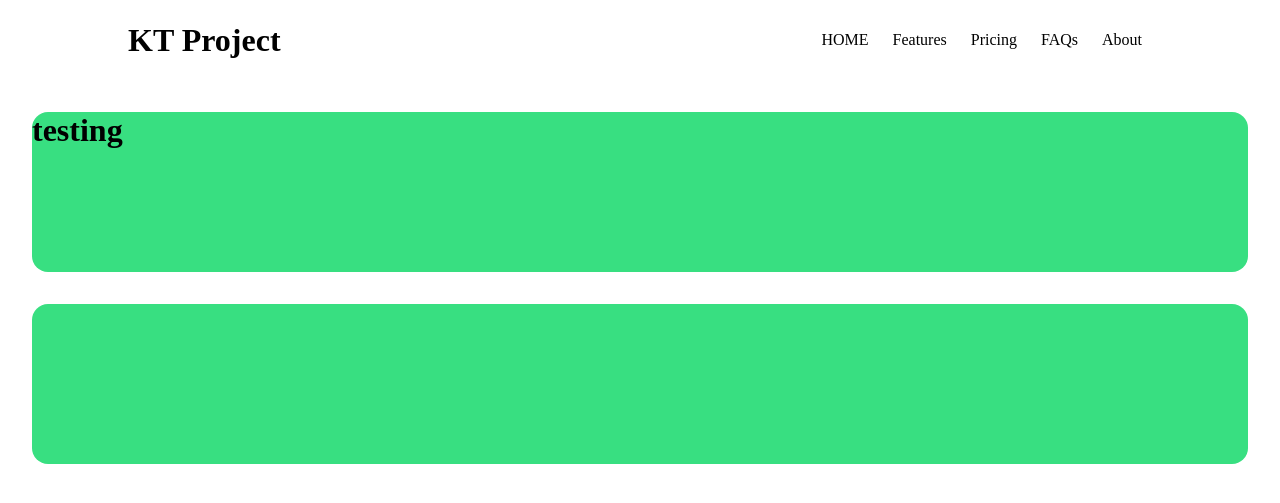
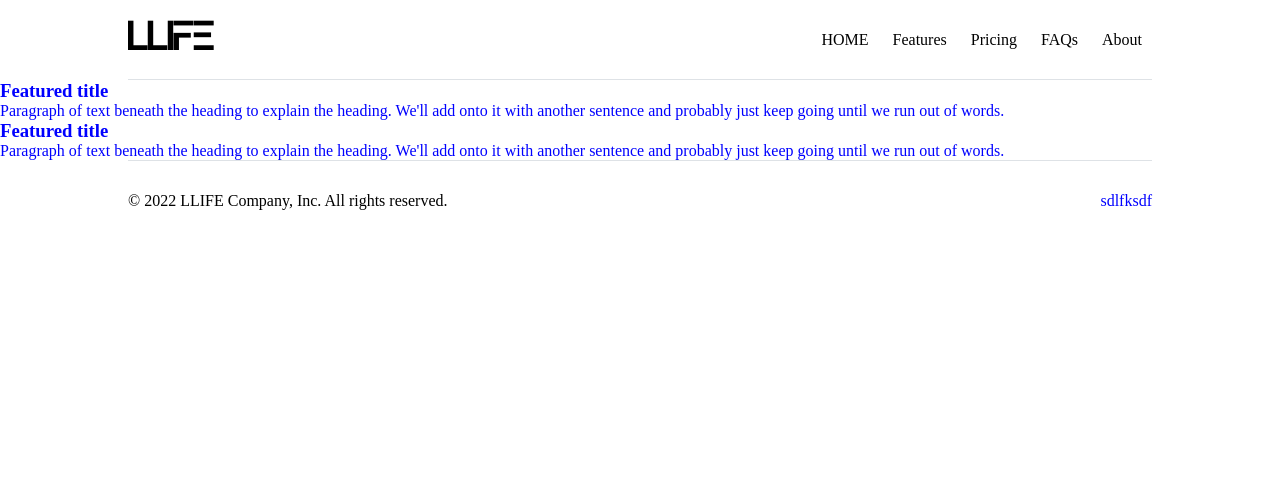
Before and after one commit to Sunny14578/front, a Django app: page /account/hello_world/ in a window 1280 px wide. Shown: the top 503 px of the page. Run offline with Django 4.2, Linux system fonts and the light colour scheme; some web fonts are replaced.

Commit message:
django css 11 commit

```diff
--- a/accountapp/templates/accountapp/hello_world.html
+++ b/accountapp/templates/accountapp/hello_world.html
@@ -1,9 +1,22 @@
 {% extends 'base.html' %}
 
 {% block content %}
-  <div style = "height : 10rem; background-color: #38df81; border-radius: 1rem; margin: 2rem;" >
-    <h1>
-      testing
-    </h1>
-  </div>
+<div class = "row">
+    <div class = "feature">
+        <h3>
+            Featured title
+        </h3>
+        <p>
+            Paragraph of text beneath the heading to explain the heading. We'll add onto it with another sentence and probably just keep going until we run out of words.
+        </p>
+    </div>
+    <div class = "feature">
+        <h3>
+            Featured title
+        </h3>
+        <p>
+            Paragraph of text beneath the heading to explain the heading. We'll add onto it with another sentence and probably just keep going until we run out of words.
+        </p>
+    </div>
+</div>
 {% endblock %}
--- a/static/base.css
+++ b/static/css/base.css
@@ -1,6 +1,6 @@
 @font-face{
     font-family: a;
-    src : url(./font/abster-webfont.woff);
+    src : url(../fonts/abster-webfont.woff);
 }
 
 * {
@@ -22,7 +22,11 @@ header{
     display: flex;
     justify-content: space-between;
     align-items: center;
-
+    border-bottom-color: #dee2e6;
+    border-bottom-style: solid;
+    border-block-width: 1px;
+    position : sticky;
+    top : 0px;
     /* align-item 영역의 수직방향 중앙에 위치시킨다. */
 }
 
@@ -45,3 +49,21 @@ nav > ul > li > a{
 nav > ul > li > a:hover{
     color : wheat;
 }
+
+div{
+    color : blue;
+}
+
+
+footer{
+    width: 80%;
+    height: 80px;
+    margin:0 auto;
+    display: flex;
+    justify-content: space-between;
+    align-items: center;
+    border-top-color: #dee2e6;
+    border-top-style: solid;
+    border-block-width: 1px;
+    /* align-item 영역의 수직방향 중앙에 위치시킨다. */
+}
--- a/templates/base.html
+++ b/templates/base.html
@@ -7,6 +7,7 @@
     {% include 'header.html' %}
 
     {% block content %}
+
     {% endblock %}
 
     {% include 'footer.html' %}
--- a/templates/footer.html
+++ b/templates/footer.html
@@ -1,2 +1,4 @@
-<div style = "height : 10rem; background-color: #38df81; border-radius: 1rem; margin: 2rem;" >
-</div>
+<footer>
+    <p> © 2022 LLIFE Company, Inc. All rights reserved.</p>
+    <div>sdlfksdf</div>
+</footer>
--- a/templates/head.html
+++ b/templates/head.html
@@ -3,5 +3,5 @@
 <head>
     <meta charset="'UTF-8">
     <title>Pragmatic</title>
-    <link rel="stylesheet" type = "text/css" href="{% static 'base.css' %}">
+    <link rel="stylesheet" type = "text/css" href="{% static 'css/base.css' %}">
 </head>
--- a/templates/header.html
+++ b/templates/header.html
@@ -1,5 +1,8 @@
+{% load static %}
+
 <header>
-    <h1><a href="#">KT Project  </a></h1>
+    <h1>
+        <a href="#">LLIFE </a></h1>
         <nav>
             <ul>
                 <li><a href = "#"> HOME </a></li>
```
Also changed, not shown: static/img/logo.png (added). Lines whose indentation alone changed are shown as unchanged.
